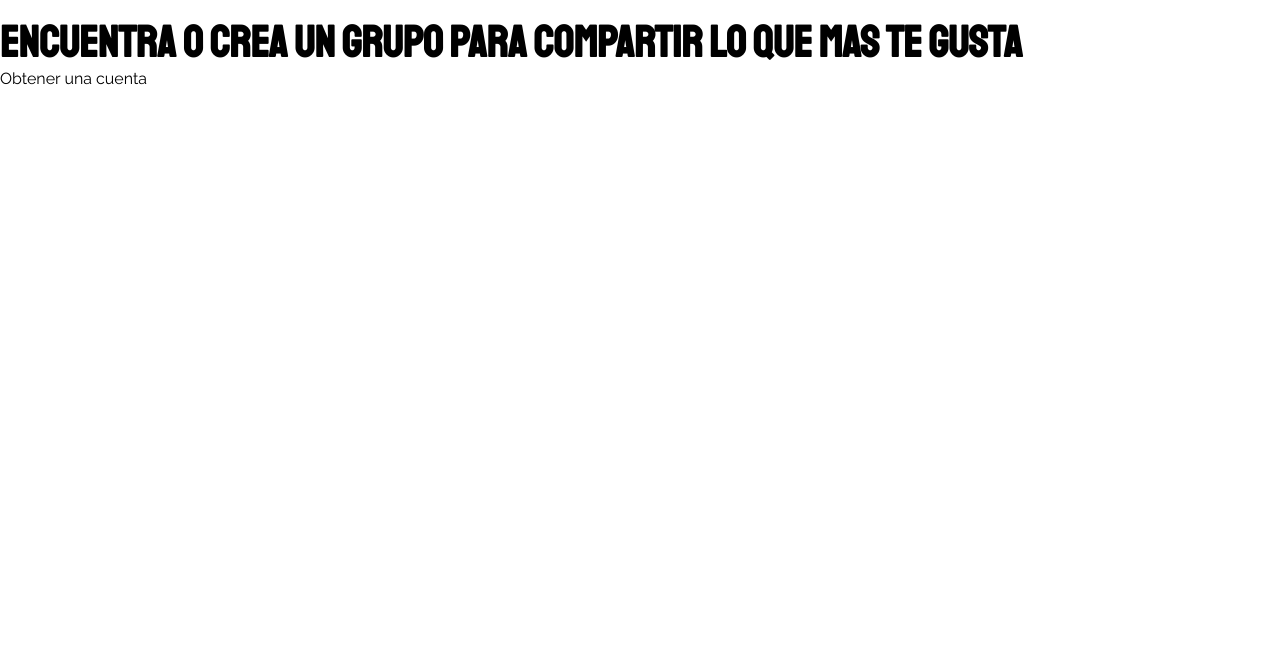
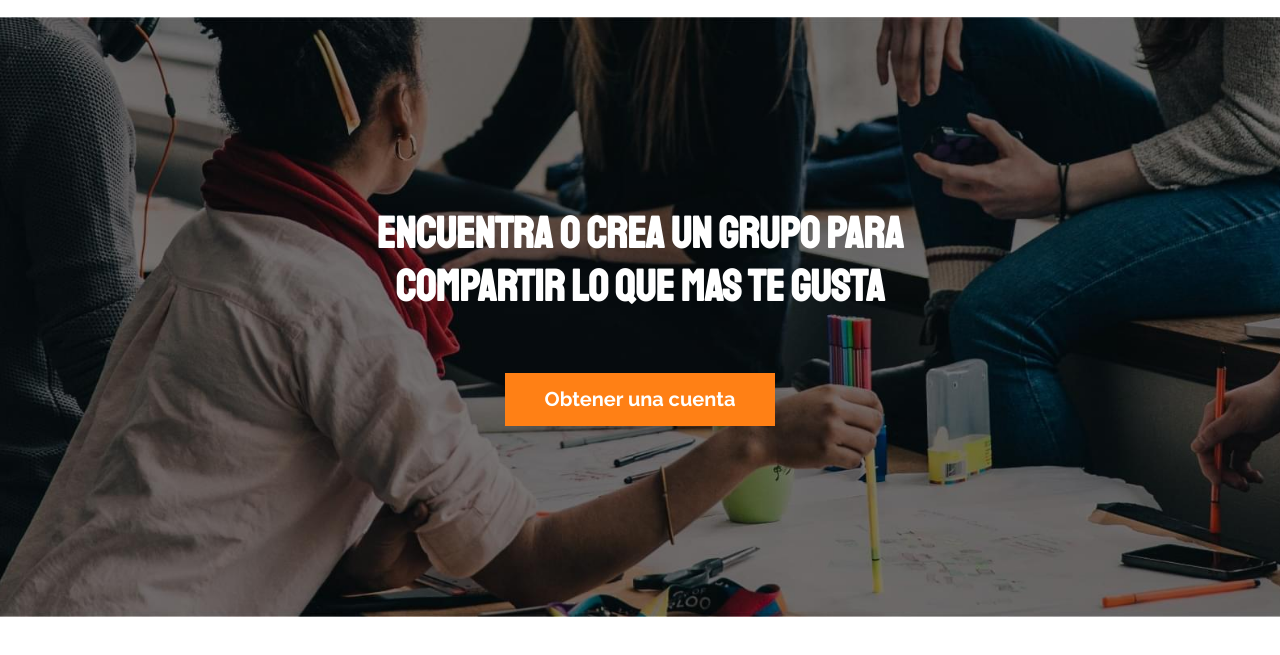
Before and after one commit to Geinersb/Meeti-Clon-Wep, a website: page index.html in a window 1280 px wide. Shown: the part 115-770 px from the top of the page. Drawn offline with Linux system fonts and the light colour scheme.

Commit message:
se finaliza el hero

```diff
--- a/src/scss/app.scss
+++ b/src/scss/app.scss
@@ -1,2 +1,3 @@
 @use 'base';
 @use 'ui/header';
+@use 'ui/contenido';
--- /dev/null
+++ b/src/scss/ui/contenido/_hero.scss
@@ -0,0 +1,26 @@
+@use 'base/variables' as v;
+@use 'base/mixins' as m;
+
+.hero{
+    min-height: 60rem;
+    background-image: url(../img/hero.jpg);
+    background-size: cover;
+    background-position: center;
+
+    display: flex;
+    flex-direction: column;
+    align-items: center;
+    justify-content: center;
+text-align: center;
+
+    &__texto{
+        max-width: 60rem;
+        color: v.$blanco;
+    }
+
+    &__enlace{
+
+        @include m.boton(v.$terciario,v.$blanco);
+        margin-top: 6rem;
+    }
+}
--- /dev/null
+++ b/src/scss/ui/contenido/_index.scss
@@ -0,0 +1 @@
+@forward 'hero';
```
Also changed, not shown: build/css/app.css, 1 other file.
